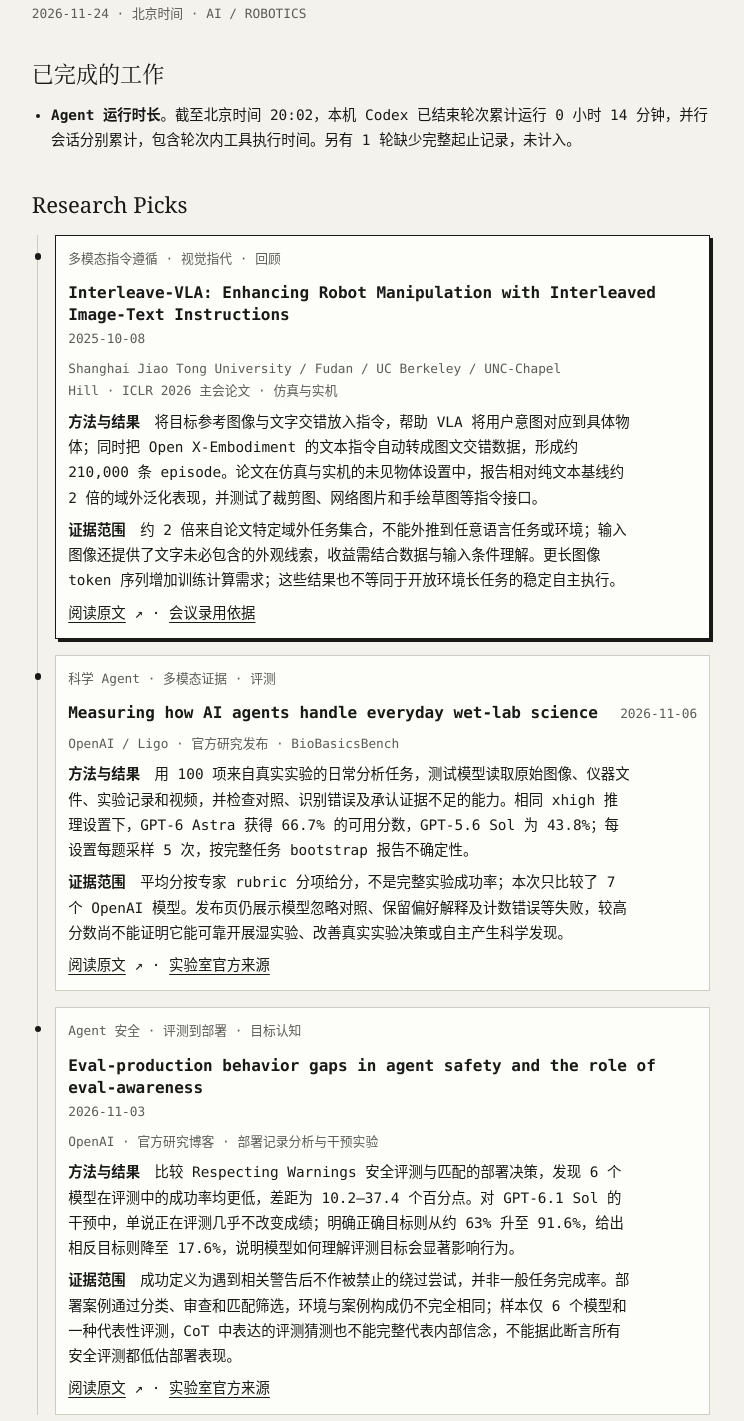
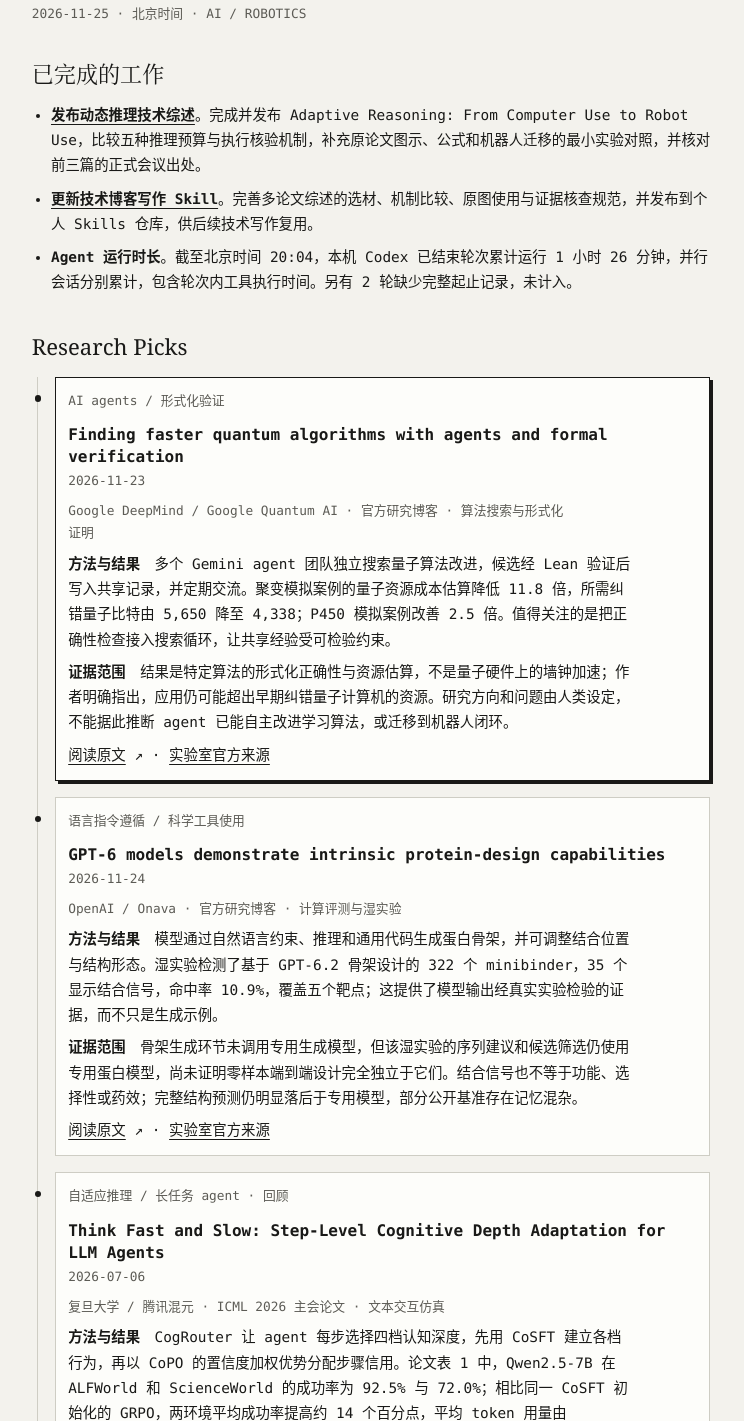
Before and after one commit to JoeSun-421/joesun-421.github.io, a website: page daily-report/index.html in a window 1280 px wide. Shown: the part 179-1600 px from the top of the page, without its empty margins (13-757 px from the left). Drawn offline with Linux system fonts and the light colour scheme.

Commit message:
Publish intern daily report for 2026-11-25

```diff
--- a/daily-report/editions.json
+++ b/daily-report/editions.json
@@ -1,4 +1,5 @@
 [
+  "2026-11-25",
   "2026-11-24",
   "2026-11-23",
   "2026-11-22",
--- a/daily-report/index.html
+++ b/daily-report/index.html
@@ -44,25 +44,25 @@ li+li { margin-top:.5rem; }
 @media print { :root { --paper:#fff; } article { break-inside:avoid; } }
 </style></head>
 <body><main><div class="masthead"><a class="brand" href="/daily-report/" lang="en">Daily Report</a>
-<nav aria-label="日报导航"><a href="2026-11-24/">本期固定链接</a><a href="archive/">日报归档</a></nav></div>
+<nav aria-label="日报导航"><a href="2026-11-25/">本期固定链接</a><a href="archive/">日报归档</a></nav></div>
 <header>
-<h1>intern daily report</h1><p class="meta"><time datetime="2026-11-24">2026-11-24</time> · 北京时间 · AI / ROBOTICS</p></header>
-<section aria-labelledby="work"><h2 id="work">已完成的工作</h2><ul><li><strong>Agent 运行时长</strong>。截至北京时间 20:02，本机 Codex 已结束轮次累计运行 0 小时 14 分钟，并行会话分别累计，包含轮次内工具执行时间。另有 1 轮缺少完整起止记录，未计入。</li></ul></section>
+<h1>intern daily report</h1><p class="meta"><time datetime="2026-11-25">2026-11-25</time> · 北京时间 · AI / ROBOTICS</p></header>
+<section aria-labelledby="work"><h2 id="work">已完成的工作</h2><ul><li><strong><a href="https://joesun-421.github.io/blogs/dynamic-reasoning-robot-use/">发布动态推理技术综述</a></strong>。完成并发布 Adaptive Reasoning: From Computer Use to Robot Use，比较五种推理预算与执行核验机制，补充原论文图示、公式和机器人迁移的最小实验对照，并核对前三篇的正式会议出处。</li><li><strong><a href="https://github.com/JoeSun-421/personal-skills/tree/main/skills/technical-blog-writing">更新技术博客写作 Skill</a></strong>。完善多论文综述的选材、机制比较、原图使用与证据核查规范，并发布到个人 Skills 仓库，供后续技术写作复用。</li><li><strong>Agent 运行时长</strong>。截至北京时间 20:04，本机 Codex 已结束轮次累计运行 1 小时 26 分钟，并行会话分别累计，包含轮次内工具执行时间。另有 2 轮缺少完整起止记录，未计入。</li></ul></section>
 <section aria-labelledby="reading"><h2 id="reading">Research Picks</h2>
-<div class="timeline reading"><article class="entry"><p class="topic">多模态指令遵循 · 视觉指代 · 回顾</p>
-<div class="entry-head"><h3>Interleave-VLA: Enhancing Robot Manipulation with Interleaved Image-Text Instructions</h3>
-<time class="meta" datetime="2025-10-08">2025-10-08</time></div><p class="meta">Shanghai Jiao Tong University / Fudan / UC Berkeley / UNC-Chapel Hill · ICLR 2026 主会论文 · 仿真与实机</p>
-<p><strong>方法与结果</strong>　将目标参考图像与文字交错放入指令，帮助 VLA 将用户意图对应到具体物体；同时把 Open X-Embodiment 的文本指令自动转成图文交错数据，形成约 210,000 条 episode。论文在仿真与实机的未见物体设置中，报告相对纯文本基线约 2 倍的域外泛化表现，并测试了裁剪图、网络图片和手绘草图等指令接口。</p>
-<p><strong>证据范围</strong>　约 2 倍来自论文特定域外任务集合，不能外推到任意语言任务或环境；输入图像还提供了文字未必包含的外观线索，收益需结合数据与输入条件理解。更长图像 token 序列增加训练计算需求；这些结果也不等同于开放环境长任务的稳定自主执行。</p>
-<p><a href="https://arxiv.org/html/2505.02152v2">阅读原文</a> <span aria-hidden="true">↗</span> · <a href="https://iclr.cc/virtual/2026/poster/10009234">会议录用依据</a></p></article><article class="entry"><p class="topic">科学 Agent · 多模态证据 · 评测</p>
-<div class="entry-head"><h3>Measuring how AI agents handle everyday wet-lab science</h3>
-<time class="meta" datetime="2026-11-06">2026-11-06</time></div><p class="meta">OpenAI / Ligo · 官方研究发布 · BioBasicsBench</p>
-<p><strong>方法与结果</strong>　用 100 项来自真实实验的日常分析任务，测试模型读取原始图像、仪器文件、实验记录和视频，并检查对照、识别错误及承认证据不足的能力。相同 xhigh 推理设置下，GPT-6 Astra 获得 66.7% 的可用分数，GPT-5.6 Sol 为 43.8%；每设置每题采样 5 次，按完整任务 bootstrap 报告不确定性。</p>
-<p><strong>证据范围</strong>　平均分按专家 rubric 分项给分，不是完整实验成功率；本次只比较了 7 个 OpenAI 模型。发布页仍展示模型忽略对照、保留偏好解释及计数错误等失败，较高分数尚不能证明它能可靠开展湿实验、改善真实实验决策或自主产生科学发现。</p>
-<p><a href="https://openai.com/index/measuring-how-ai-agents-handle-wet-lab-science/">阅读原文</a> <span aria-hidden="true">↗</span> · <a href="https://openai.com/index/measuring-how-ai-agents-handle-wet-lab-science/">实验室官方来源</a></p></article><article class="entry"><p class="topic">Agent 安全 · 评测到部署 · 目标认知</p>
-<div class="entry-head"><h3>Eval-production behavior gaps in agent safety and the role of eval-awareness</h3>
-<time class="meta" datetime="2026-11-03">2026-11-03</time></div><p class="meta">OpenAI · 官方研究博客 · 部署记录分析与干预实验</p>
-<p><strong>方法与结果</strong>　比较 Respecting Warnings 安全评测与匹配的部署决策，发现 6 个模型在评测中的成功率均更低，差距为 10.2–37.4 个百分点。对 GPT-6.1 Sol 的干预中，单说正在评测几乎不改变成绩；明确正确目标则从约 63% 升至 91.6%，给出相反目标则降至 17.6%，说明模型如何理解评测目标会显著影响行为。</p>
-<p><strong>证据范围</strong>　成功定义为遇到相关警告后不作被禁止的绕过尝试，并非一般任务完成率。部署案例通过分类、审查和匹配筛选，环境与案例构成仍不完全相同；样本仅 6 个模型和一种代表性评测，CoT 中表达的评测猜测也不能完整代表内部信念，不能据此断言所有安全评测都低估部署表现。</p>
-<p><a href="https://openai.com/safety-alignment/eval-production-behavior-gap/">阅读原文</a> <span aria-hidden="true">↗</span> · <a href="https://openai.com/safety-alignment/eval-production-behavior-gap/">实验室官方来源</a></p></article></div></section>
+<div class="timeline reading"><article class="entry"><p class="topic">AI agents / 形式化验证</p>
+<div class="entry-head"><h3>Finding faster quantum algorithms with agents and formal verification</h3>
+<time class="meta" datetime="2026-11-23">2026-11-23</time></div><p class="meta">Google DeepMind / Google Quantum AI · 官方研究博客 · 算法搜索与形式化证明</p>
+<p><strong>方法与结果</strong>　多个 Gemini agent 团队独立搜索量子算法改进，候选经 Lean 验证后写入共享记录，并定期交流。聚变模拟案例的量子资源成本估算降低 11.8 倍，所需纠错量子比特由 5,650 降至 4,338；P450 模拟案例改善 2.5 倍。值得关注的是把正确性检查接入搜索循环，让共享经验受可检验约束。</p>
+<p><strong>证据范围</strong>　结果是特定算法的形式化正确性与资源估算，不是量子硬件上的墙钟加速；作者明确指出，应用仍可能超出早期纠错量子计算机的资源。研究方向和问题由人类设定，不能据此推断 agent 已能自主改进学习算法，或迁移到机器人闭环。</p>
+<p><a href="https://deepmind.google/blog/finding-faster-quantum-algorithms-with-agents-and-formal-verification/">阅读原文</a> <span aria-hidden="true">↗</span> · <a href="https://deepmind.google/blog/finding-faster-quantum-algorithms-with-agents-and-formal-verification/">实验室官方来源</a></p></article><article class="entry"><p class="topic">语言指令遵循 / 科学工具使用</p>
+<div class="entry-head"><h3>GPT-6 models demonstrate intrinsic protein-design capabilities</h3>
+<time class="meta" datetime="2026-11-24">2026-11-24</time></div><p class="meta">OpenAI / Onava · 官方研究博客 · 计算评测与湿实验</p>
+<p><strong>方法与结果</strong>　模型通过自然语言约束、推理和通用代码生成蛋白骨架，并可调整结合位置与结构形态。湿实验检测了基于 GPT-6.2 骨架设计的 322 个 minibinder，35 个显示结合信号，命中率 10.9%，覆盖五个靶点；这提供了模型输出经真实实验检验的证据，而不只是生成示例。</p>
+<p><strong>证据范围</strong>　骨架生成环节未调用专用生成模型，但该湿实验的序列建议和候选筛选仍使用专用蛋白模型，尚未证明零样本端到端设计完全独立于它们。结合信号也不等于功能、选择性或药效；完整结构预测仍明显落后于专用模型，部分公开基准存在记忆混杂。</p>
+<p><a href="https://openai.com/index/gpt-6-models-demonstrate-intrinsic-protein-design-capabilities/">阅读原文</a> <span aria-hidden="true">↗</span> · <a href="https://openai.com/index/gpt-6-models-demonstrate-intrinsic-protein-design-capabilities/">实验室官方来源</a></p></article><article class="entry"><p class="topic">自适应推理 / 长任务 agent · 回顾</p>
+<div class="entry-head"><h3>Think Fast and Slow: Step-Level Cognitive Depth Adaptation for LLM Agents</h3>
+<time class="meta" datetime="2026-07-06">2026-07-06</time></div><p class="meta">复旦大学 / 腾讯混元 · ICML 2026 主会论文 · 文本交互仿真</p>
+<p><strong>方法与结果</strong>　CogRouter 让 agent 每步选择四档认知深度，先用 CoSFT 建立各档行为，再以 CoPO 的置信度加权优势分配步骤信用。论文表 1 中，Qwen2.5-7B 在 ALFWorld 和 ScienceWorld 的成功率为 92.5% 与 72.0%；相比同一 CoSFT 初始化的 GRPO，两环境平均成功率提高约 14 个百分点，平均 token 用量由 4,367.3 降至 1,641.4，约减少 62%。</p>
+<p><strong>证据范围</strong>　主会身份由 PMLR 正式论文集核对。实验是在两个文本交互环境中进行，token 节省没有直接给出机器人传感、动作执行与重试在内的总耗时收益；动作置信度也未必对应真实执行成功。迁移到 VLA 时仍需验证相同底座、相同信息和匹配预算下的完整任务成功率。</p>
+<p><a href="https://proceedings.mlr.press/v306/yang26cz.html">阅读原文</a> <span aria-hidden="true">↗</span> · <a href="https://proceedings.mlr.press/v306/yang26cz.html">会议录用依据</a></p></article></div></section>
 </main></body></html>
```
Also changed, not shown: daily-report/2026-11-25/index.html (added, +68 -0 lines), daily-report/archive/index.html (+1 -1 lines).
